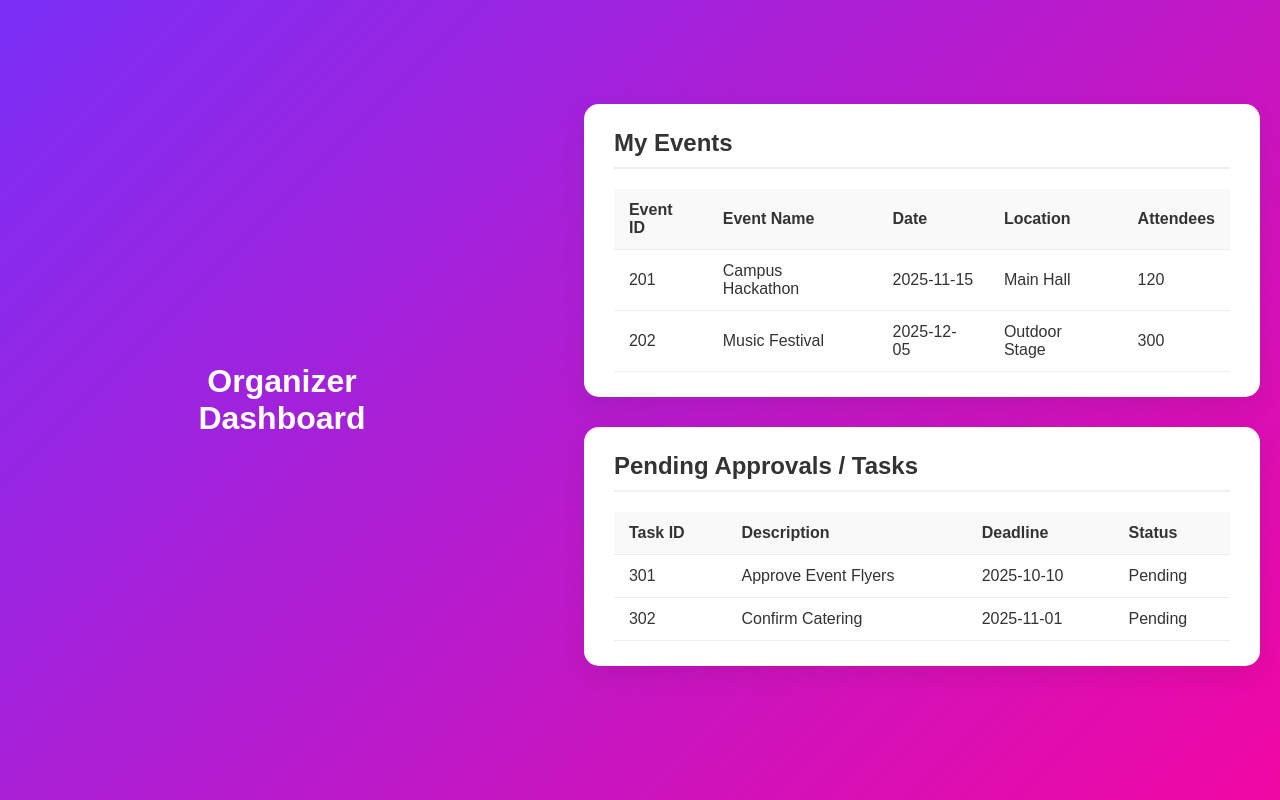
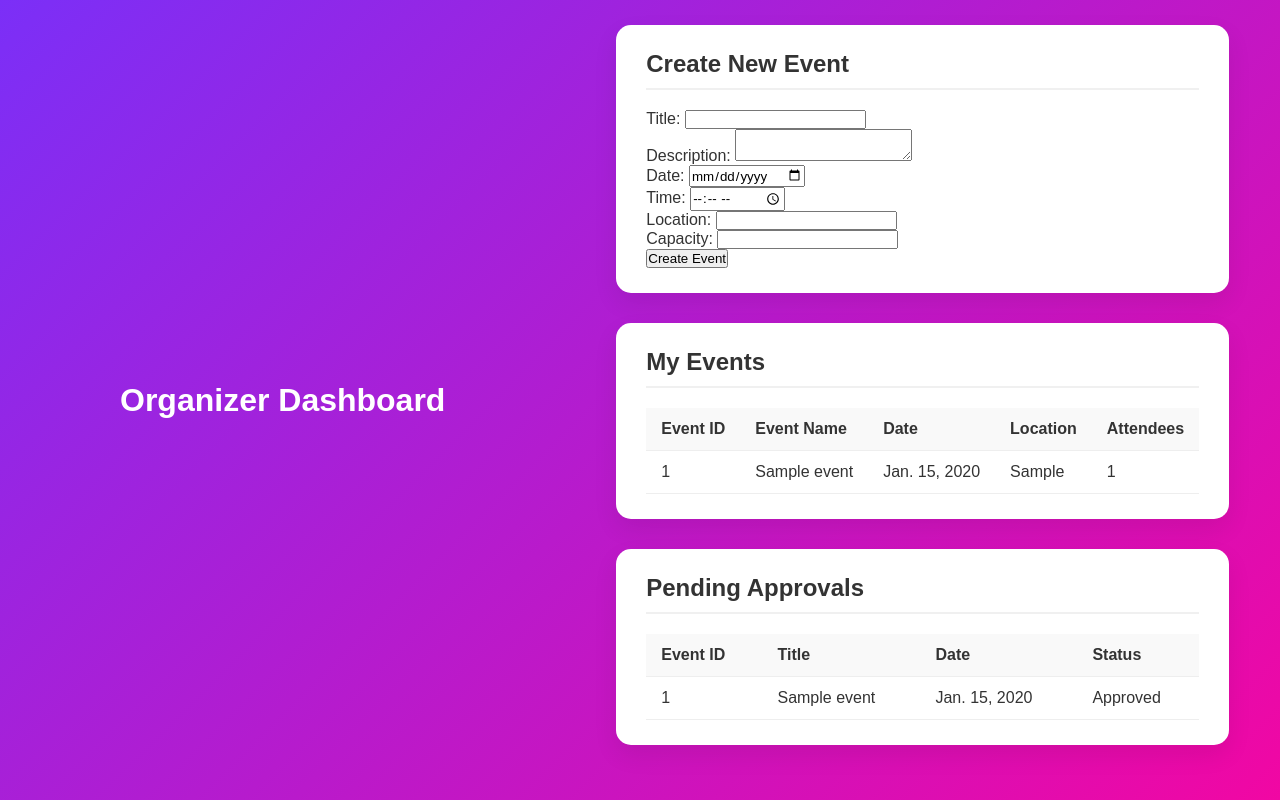
Before and after one commit to JanaAbuhamed/SOEN-341-Campus-Events-Ticketing, a Django app: template main/templates/organizerdashboard.html in a window 1280 px wide. Run offline with Django 5.2, Linux system fonts and the light colour scheme; the template is opened without the code that fills it: values that come from a table or form of the project are taken from there, others are empty; tables that the repository leaves empty hold one stand-in row (values such as "Sample post").

Commit message:
Organizer Dashboard Integration & Event Flow
Build organizer dashboard with event creation + status filtering

#49

```diff
--- a/main/api/urls.py
+++ b/main/api/urls.py
@@ -1,4 +1,5 @@
 from django.urls import path
+from .views import UserViewSet, EventViewSet
 from .views import UserViewSet, EventViewSet
 
 
--- a/main/api/views.py
+++ b/main/api/views.py
@@ -3,6 +3,7 @@
 from rest_framework.decorators import api_view, action
 from ..models import Event, User
 from .serializers import EventSerializer, EventCreateSerializer
+
 
 class UserViewSet(viewsets.ViewSet):
     DUMMY_USERS = [
--- a/main/templates/organizerdashboard.html
+++ b/main/templates/organizerdashboard.html
@@ -1,11 +1,12 @@
+{% load static %}
 <!DOCTYPE html>
 <html lang="en">
 <head>
   <meta charset="UTF-8">
   <meta name="viewport" content="width=device-width, initial-scale=1.0">
   <title>Organizer Dashboard</title>
-  <link rel="stylesheet" href="login.css"> <!-- consistent style -->
-  <link rel="stylesheet" href="organizerdashboard.css">
+  <link rel="stylesheet" href="{% static 'login.css' %}">
+  <link rel="stylesheet" href="{% static 'organizerdashboard.css' %}">
 </head>
 <body>
 
@@ -15,7 +16,22 @@
 
   <main class="dashboard-container">
 
-    <!-- Organizer Events Section -->
+    <!-- Create Event Box -->
+    <section class="dashboard-section">
+      <h2>Create New Event</h2>
+      <form method="POST" action="">
+        {% csrf_token %}
+        <label>Title: <input type="text" name="title" required></label><br>
+        <label>Description: <textarea name="description" required></textarea></label><br>
+        <label>Date: <input type="date" name="date" required></label><br>
+        <label>Time: <input type="time" name="time" required></label><br>
+        <label>Location: <input type="text" name="location" required></label><br>
+        <label>Capacity: <input type="number" name="capacity" required></label><br>
+        <button type="submit">Create Event</button>
+      </form>
+    </section>
+
+    <!-- My Events Box -->
     <section class="dashboard-section">
       <h2>My Events</h2>
       <div class="table-container">
@@ -30,53 +46,46 @@
             </tr>
           </thead>
           <tbody>
-            <!-- Placeholder events -->
+            {% for event in approved_events %}
             <tr>
-              <td>201</td>
-              <td>Campus Hackathon</td>
-              <td>2025-11-15</td>
-              <td>Main Hall</td>
-              <td>120</td>
+              <td>{{ event.id }}</td>
+              <td>{{ event.title }}</td>
+              <td>{{ event.date }}</td>
+              <td>{{ event.location }}</td>
+              <td>{{ event.attendees.count }}</td>
             </tr>
-            <tr>
-              <td>202</td>
-              <td>Music Festival</td>
-              <td>2025-12-05</td>
-              <td>Outdoor Stage</td>
-              <td>300</td>
-            </tr>
+            {% empty %}
+            <tr><td colspan="5">No approved events yet.</td></tr>
+            {% endfor %}
           </tbody>
         </table>
       </div>
     </section>
 
-    <!-- Placeholder for future sections -->
+    <!-- Pending Approvals Box -->
     <section class="dashboard-section">
-      <h2>Pending Approvals / Tasks</h2>
+      <h2>Pending Approvals</h2>
       <div class="table-container">
         <table id="tasksTable">
           <thead>
             <tr>
-              <th>Task ID</th>
-              <th>Description</th>
-              <th>Deadline</th>
+              <th>Event ID</th>
+              <th>Title</th>
+              <th>Date</th>
               <th>Status</th>
             </tr>
           </thead>
           <tbody>
-            <!-- Placeholder tasks -->
+            {% for event in pending_events %}
             <tr>
-              <td>301</td>
-              <td>Approve Event Flyers</td>
-              <td>2025-10-10</td>
-              <td>Pending</td>
+              <td>{{ event.id }}</td>
+              <td>{{ event.title }}</td>
+              <td>{{ event.date }}</td>
+              <td>{{ event.get_status_display }}</td>
             </tr>
-            <tr>
-              <td>302</td>
-              <td>Confirm Catering</td>
-              <td>2025-11-01</td>
-              <td>Pending</td>
-            </tr>
+            {% empty %}
+            <tr><td colspan="4">No pending events.</td></tr>
+            {% endfor %}
           </tbody>
         </table>
       </div>
@@ -84,6 +93,6 @@
 
   </main>
 
-  <script src="organizerdashboard.js"></script>
+  <script src="{% static 'organizerdashboard.js' %}"></script>
 </body>
 </html>
--- /dev/null
+++ b/main/urls.py
@@ -0,0 +1,6 @@
+from django.urls import path
+from .views import organizer_dashboard
+
+urlpatterns = [
+    path('dashboard/', organizer_dashboard, name='organizer-dashboard'),
+]
--- a/student_event/settings.py
+++ b/student_event/settings.py
@@ -57,7 +57,7 @@
 TEMPLATES = [
     {
         'BACKEND': 'django.template.backends.django.DjangoTemplates',
-        'DIRS': [BASE_DIR / "frontend" / "templates"],
+        'DIRS': [],
         'APP_DIRS': True,
         'OPTIONS': {
             'context_processors': [
--- a/student_event/urls.py
+++ b/student_event/urls.py
@@ -24,4 +24,6 @@
 urlpatterns = [
     path('admin/', admin.site.urls),
     path('api/', include('main.api.urls')),
+
+    path('', include('main.urls')),
 ]
```
Also changed, not shown: main/forms.py (added, +8 -0 lines), main/views.py (+37 -0 lines), main/static/organizerdashboard.css (line endings or trailing spaces).
